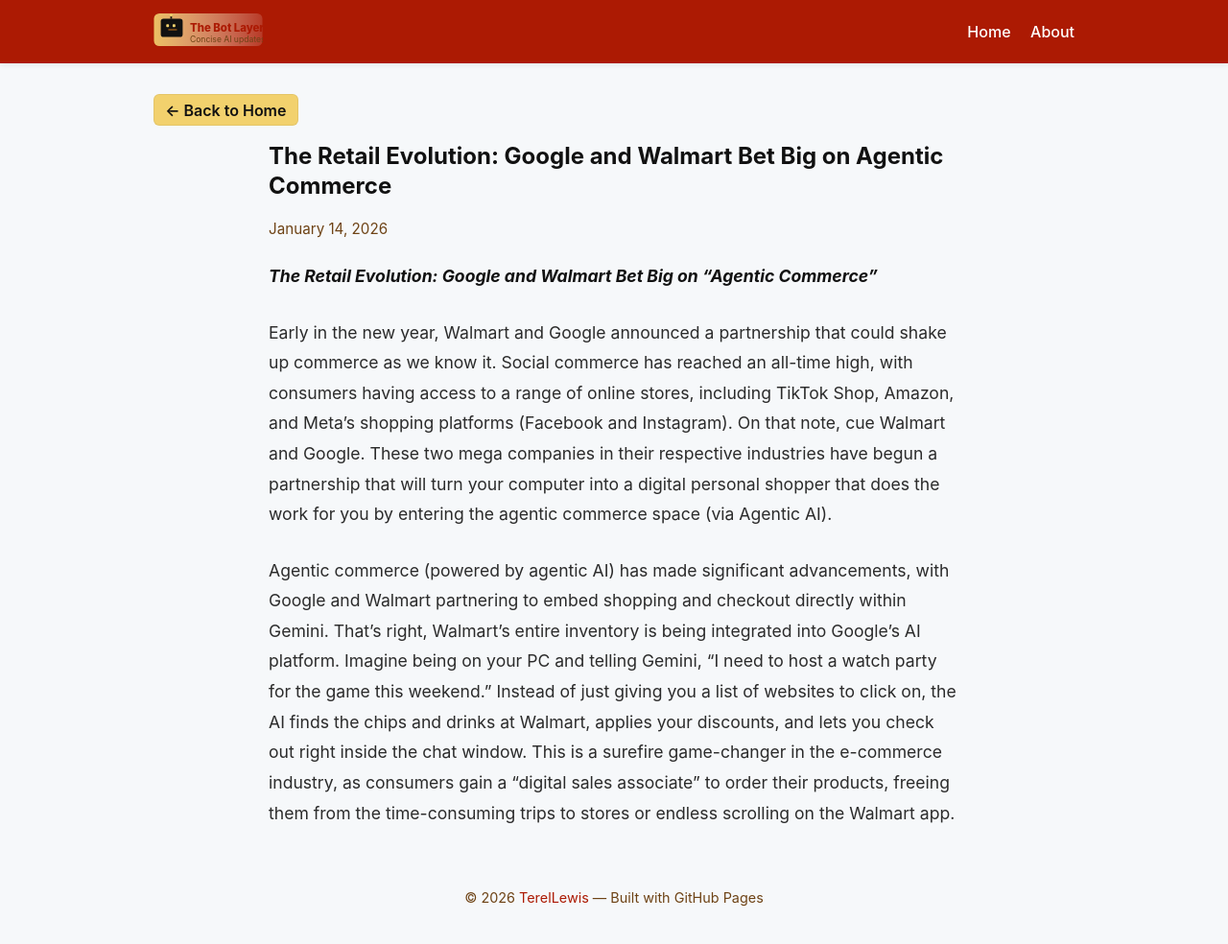
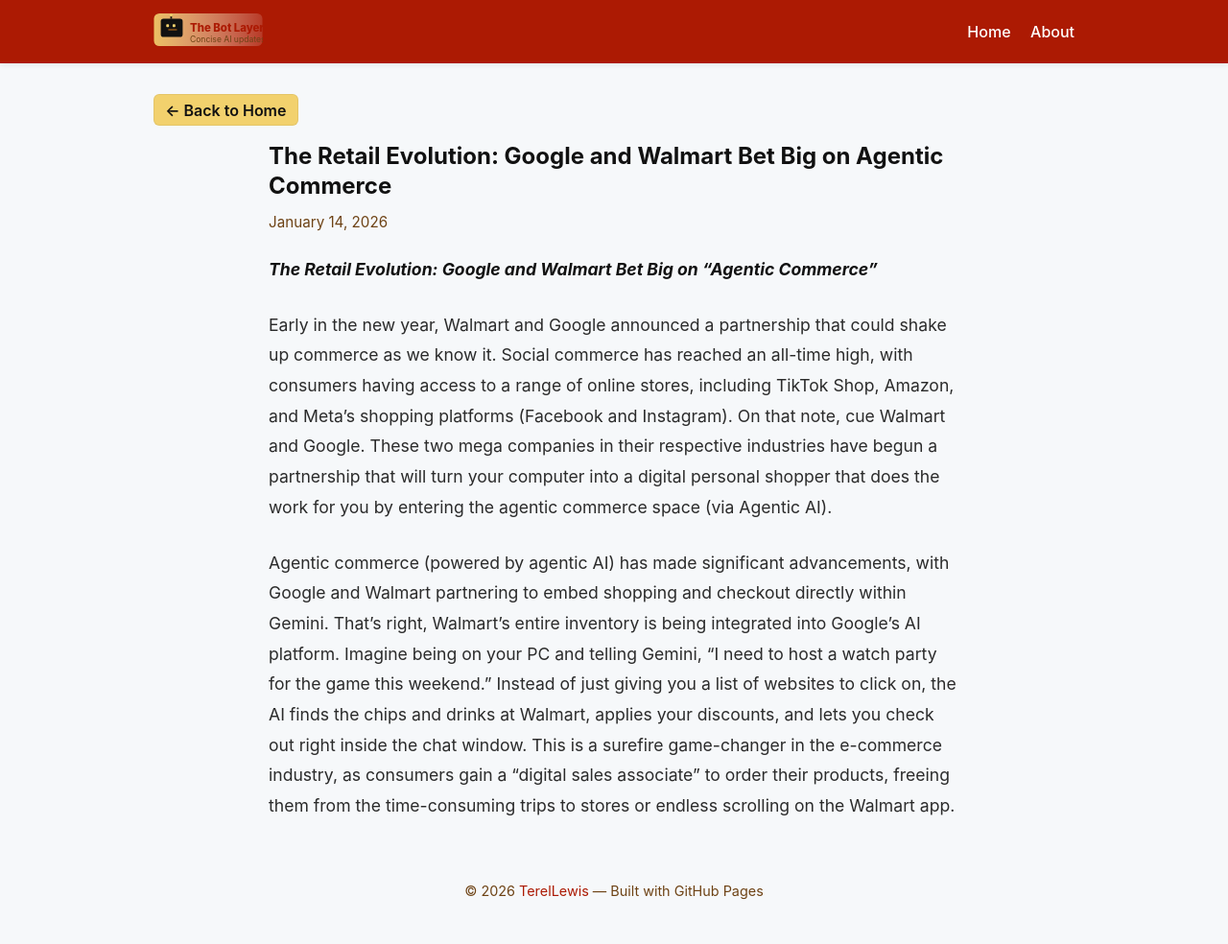
Before and after one commit to TerelLewis/TerelLewis.github.io, a Jekyll site: the page built from _posts/2026-1-14-The-Retail-Evolution.md, in a window 1280 px wide and 1008 px high. Shown: the top 984 px of the window at 96% size. Built offline with Jekyll 4.4.1, drawn with Linux system fonts in a browser that asks for light colours.

Commit message:
Fix CSS consistency issues in post template
Co-authored-by: TerelLewis <110624677+TerelLewis@users.noreply.github.com>

```diff
--- a/_layouts/post.html
+++ b/_layouts/post.html
@@ -9,8 +9,9 @@
        --brand  : primary (replaces blue) -> #ac1a03
        --accent : highlight / accent       -> #f2d16d
        --muted  : secondary / muted text   -> #6e4315
+       --text   : main text color          -> #111
     */
-    :root { --brand:#ac1a03; --accent:#f2d16d; --bg:#f6f8fa; --muted:#6e4315; }
+    :root { --brand:#ac1a03; --accent:#f2d16d; --bg:#f6f8fa; --muted:#6e4315; --text:#111; }
     html,body{margin:0;padding:0;font-family:Inter, system-ui, -apple-system, "Segoe UI", Roboto, Arial;color:#111;background:var(--bg)}
     .site-header{background:var(--brand);color:white;padding:0.75rem 1rem;position:sticky;top:0;z-index:30;box-shadow:0 2px 6px rgba(2,6,23,0.08)}
     .site-header .inner{max-width:960px;margin:0 auto;display:flex;align-items:center;justify-content:space-between}
@@ -26,8 +27,8 @@
     .nav-links a{color:white;text-decoration:none;margin-left:1rem;font-weight:500}
     .nav-links a:hover{opacity:0.92}
     .container{max-width:960px;margin:2rem auto;padding:0 1rem}
-    h1{margin-top:0;line-height:1.3}
     article{max-width:720px;margin:0 auto}
+    article h1{margin-top:0;margin-bottom:0.75rem;line-height:1.3}
     .post-content{
       font-size:1.1rem;
       line-height:1.8;
@@ -40,7 +41,7 @@
       margin-bottom:0;
     }
     .post-content strong{
-      color:#111;
+      color:var(--text);
       font-weight:700;
     }
     .post-meta{color:var(--muted);font-size:0.95rem;margin-bottom:1.5rem}
```
